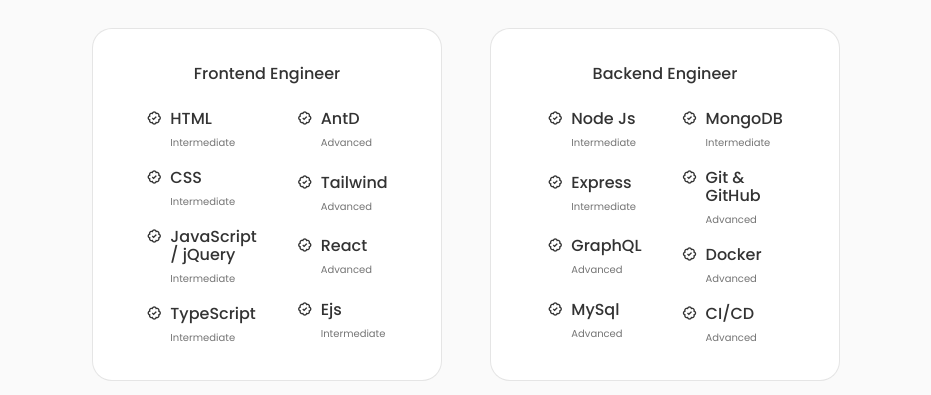
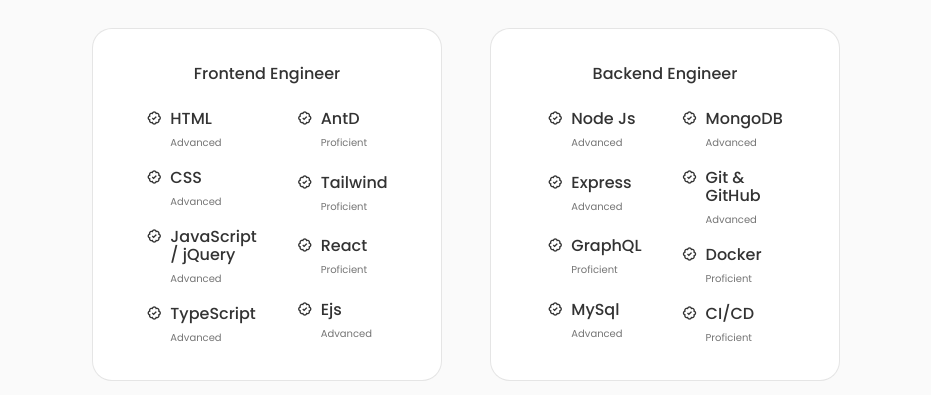
Before and after one commit to Nixhazel/React-Portfolio-V1, a React (Create React App) app in the folder portfolio/: page / in a window 1280 px wide. Shown: the part 1700-2095 px from the top of the page, without its empty margins (174-1105 px from the left). Built offline with nearby package versions, Linux system fonts and the light colour scheme.

Commit message:
updated skills

```diff
--- a/portfolio/src/components/skills/Backend.jsx
+++ b/portfolio/src/components/skills/Backend.jsx
@@ -12,7 +12,7 @@
 
 						<div>
 							<h3 className='skills__name'>Node Js</h3>
-							<span className='skills__level'>Intermediate</span>
+							<span className='skills__level'>Advanced</span>
 						</div>
 					</div>
 
@@ -21,7 +21,7 @@
 
 						<div>
 							<h3 className='skills__name'>Express</h3>
-							<span className='skills__level'>Intermediate</span>
+							<span className='skills__level'>Advanced</span>
 						</div>
 					</div>
 
@@ -30,7 +30,7 @@
 
 						<div>
 							<h3 className='skills__name'>GraphQL</h3>
-							<span className='skills__level'>Advanced</span>
+							<span className='skills__level'>Proficient</span>
 						</div>
 					</div>
 
@@ -50,7 +50,7 @@
 
 						<div>
 							<h3 className='skills__name'>MongoDB</h3>
-							<span className='skills__level'>Intermediate</span>
+							<span className='skills__level'>Advanced</span>
 						</div>
 					</div>
 
@@ -68,7 +68,7 @@
 
 						<div>
 							<h3 className='skills__name'>Docker</h3>
-							<span className='skills__level'>Advanced</span>
+							<span className='skills__level'>Proficient</span>
 						</div>
 					</div>
 
@@ -77,7 +77,7 @@
 
 						<div>
 							<h3 className='skills__name'>CI/CD</h3>
-							<span className='skills__level'>Advanced</span>
+							<span className='skills__level'>Proficient</span>
 						</div>
 					</div>
 				</div>
--- a/portfolio/src/components/skills/Frontend.jsx
+++ b/portfolio/src/components/skills/Frontend.jsx
@@ -12,7 +12,7 @@
 
 						<div>
 							<h3 className='skills__name'>HTML</h3>
-							<span className='skills__level'>Intermediate</span>
+							<span className='skills__level'>Advanced</span>
 						</div>
 					</div>
 
@@ -21,7 +21,7 @@
 
 						<div>
 							<h3 className='skills__name'>CSS</h3>
-							<span className='skills__level'>Intermediate</span>
+							<span className='skills__level'>Advanced</span>
 						</div>
 					</div>
 
@@ -30,7 +30,7 @@
 
 						<div>
 							<h3 className='skills__name'>JavaScript / jQuery</h3>
-							<span className='skills__level'>Intermediate</span>
+							<span className='skills__level'>Advanced</span>
 						</div>
 					</div>
 
@@ -39,7 +39,7 @@
 
 						<div>
 							<h3 className='skills__name'>TypeScript</h3>
-							<span className='skills__level'>Intermediate</span>
+							<span className='skills__level'>Advanced</span>
 						</div>
 					</div>
 				</div>
@@ -50,7 +50,7 @@
 
 						<div>
 							<h3 className='skills__name'>AntD</h3>
-							<span className='skills__level'>Advanced</span>
+							<span className='skills__level'>Proficient</span>
 						</div>
 					</div>
 
@@ -59,7 +59,7 @@
 
 						<div>
 							<h3 className='skills__name'>Tailwind</h3>
-							<span className='skills__level'>Advanced</span>
+							<span className='skills__level'>Proficient</span>
 						</div>
 					</div>
 
@@ -68,7 +68,7 @@
 
 						<div>
 							<h3 className='skills__name'>React</h3>
-							<span className='skills__level'>Advanced</span>
+							<span className='skills__level'>Proficient</span>
 						</div>
 					</div>
 
@@ -77,7 +77,7 @@
 
 						<div>
 							<h3 className='skills__name'>Ejs</h3>
-							<span className='skills__level'>Intermediate</span>
+							<span className='skills__level'>Advanced</span>
 						</div>
 					</div>
 				</div>
```
